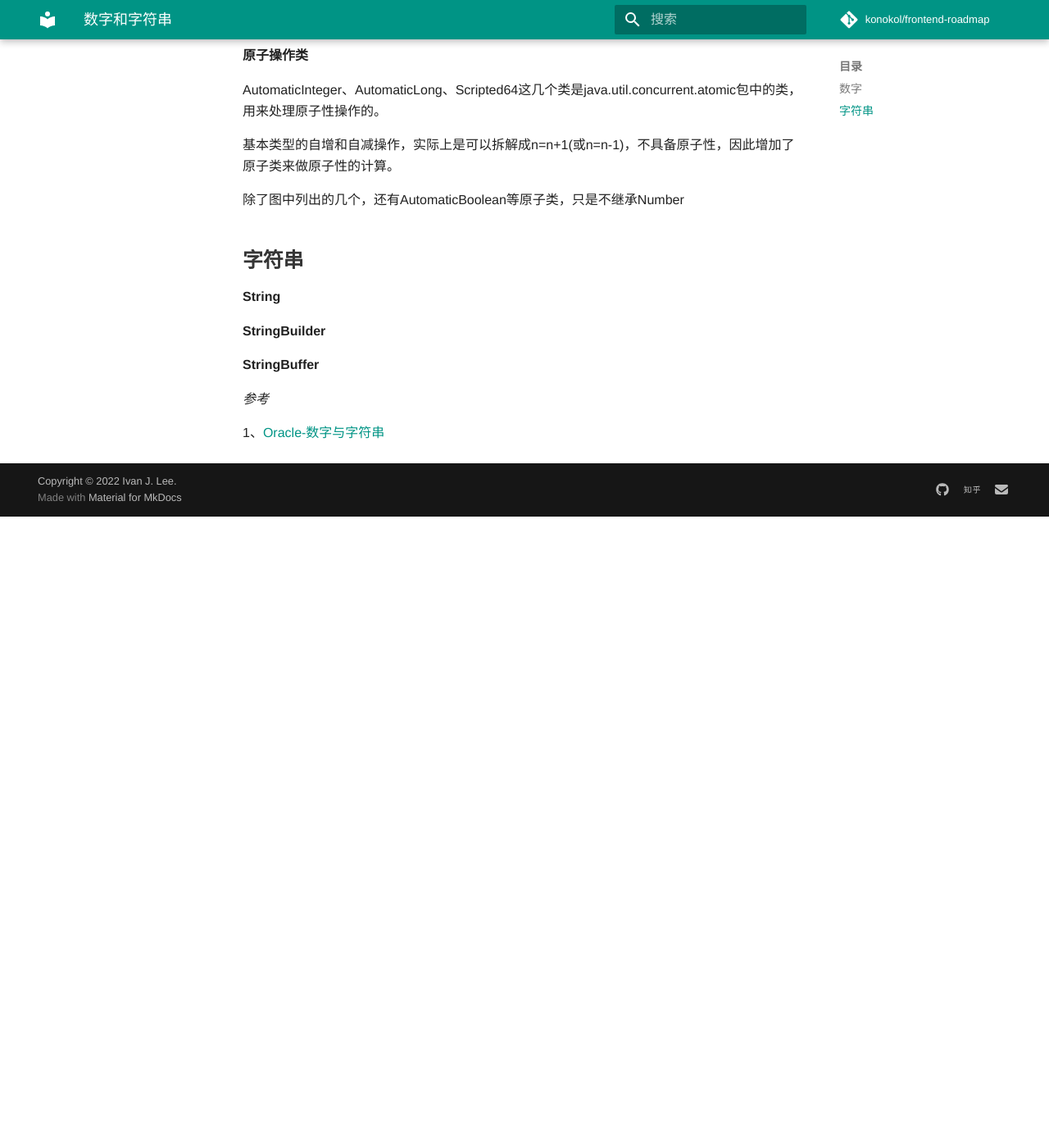
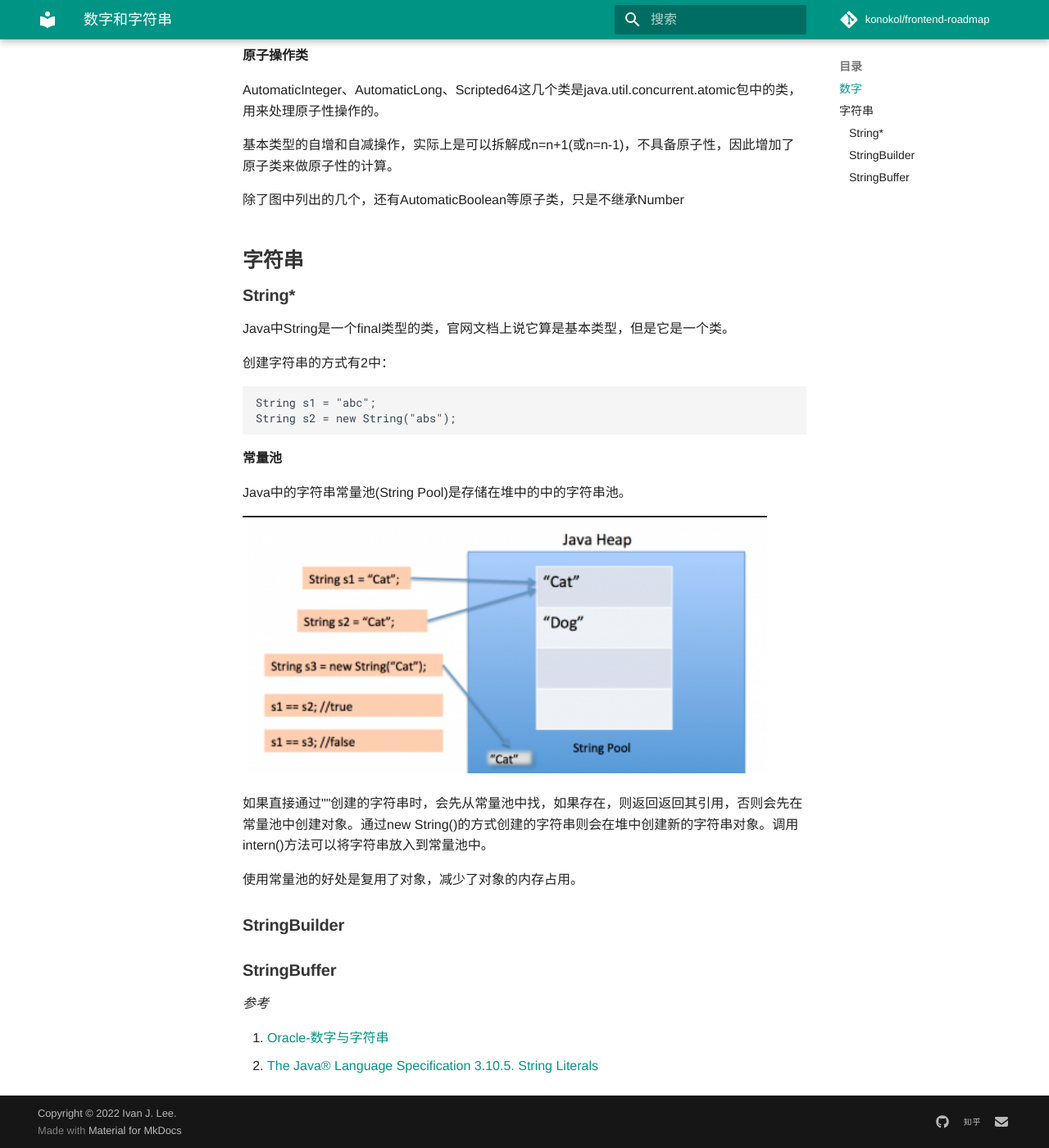
Before and after one commit to konokol/frontend-skill-tree, an MkDocs documentation site: the page built from docs/Java/1-Basic/03-Number-and-Strings.md, in a window 1280 px wide and 1400 px high, scrolled down 1110 px. Shown: the whole window at 82% size. Built offline with MkDocs 1.6.1 and Material for MkDocs 9.7.7, drawn with Linux system fonts in a browser that asks for light colours; some web fonts are replaced; comment, search, counter and statistics services are not loaded; before the commit the page ends 1740 px from its top, so only the background shows below that.

Commit message:
add String

````diff
--- a/docs/Java/1-Basic/03-Number-and-Strings.md
+++ b/docs/Java/1-Basic/03-Number-and-Strings.md
@@ -26,13 +26,34 @@ AutomaticInteger、AutomaticLong、Scripted64这几个类是java.util.concurrent
 
 ## 字符串
 
-**String**
+### String*
 
-**StringBuilder**
+Java中String是一个final类型的类，官网文档上说它算是基本类型，但是它是一个类。
 
-**StringBuffer**
+创建字符串的方式有2中：
+
+```Java
+String s1 = "abc";
+String s2 = new String("abs");
+```
+
+**常量池**
+
+Java中的字符串常量池(String Pool)是存储在堆中的中的字符串池。
+
+![字符串常量池](../../img/string-pool.png)
+
+如果直接通过""创建的字符串时，会先从常量池中找，如果存在，则返回返回其引用，否则会先在常量池中创建对象。通过new String()的方式创建的字符串则会在堆中创建新的字符串对象。调用intern()方法可以将字符串放入到常量池中。
+
+使用常量池的好处是复用了对象，减少了对象的内存占用。
+
+
+### StringBuilder
+
+### StringBuffer
 
 
 *参考*
 
-1、[Oracle-数字与字符串](https://docs.oracle.com/javase/tutorial/java/data/index.html)
+1. [Oracle-数字与字符串](https://docs.oracle.com/javase/tutorial/java/data/index.html)
+2. [The Java® Language Specification 3.10.5. String Literals](https://docs.oracle.com/javase/specs/jls/se8/html/jls-3.html#jls-3.10.5)
````
Also changed, not shown: docs/img/string-pool.png (added).
